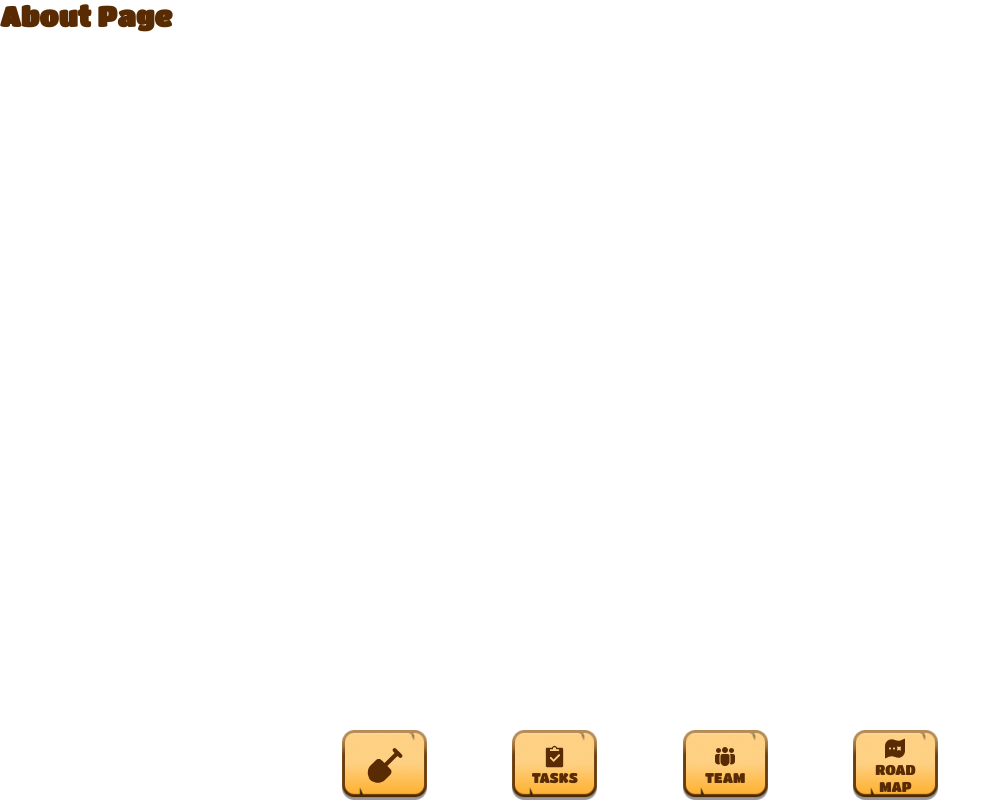
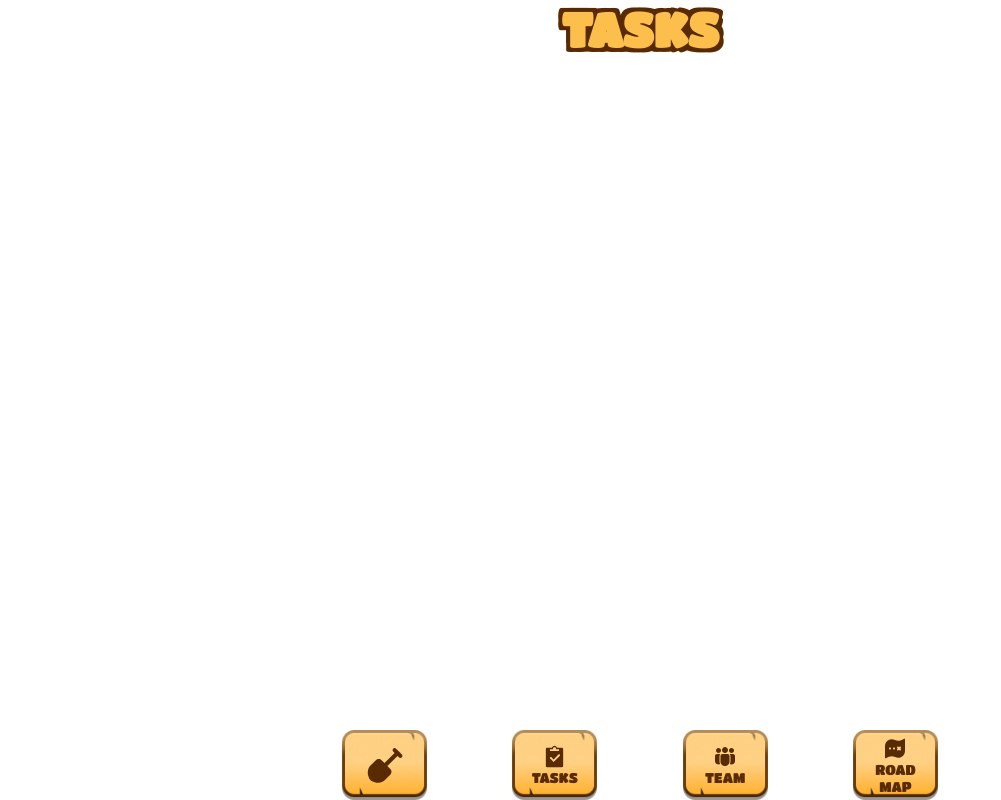
Before and after one commit to Scandal-MyZiK/klondike, a React (Create React App) app: page /tasks in a window 1280 px wide. Shown: the whole page, without its empty margins (0-1001 px from the left). Built offline with nearby package versions, Linux system fonts and the light colour scheme.

Commit message:
text shadow

```diff
--- a/src/App.jsx
+++ b/src/App.jsx
@@ -6,9 +6,9 @@ import Navigation from "./components/Navigation/Navigation";
 import "./app.css";
 
 const Home = lazy(() => import("./pages/Home"));
-const About = lazy(() => import("./pages/About"));
-const Contact = lazy(() => import("./pages/Contact"));
-const Profile = lazy(() => import("./pages/Profile"));
+const Team = lazy(() => import("./pages/Tasks"));
+const Tasks = lazy(() => import("./pages/Team"));
+const RoadMap = lazy(() => import("./pages/RoadMap"));
 
 const App = () => {
   return (
@@ -17,9 +17,9 @@ const App = () => {
         <Suspense fallback={<Loading />}>
           <Routes>
             <Route path="/" element={<Home />} />
-            <Route path="/tasks" element={<About />} />
-            <Route path="/team" element={<Contact />} />
-            <Route path="/roadmap" element={<Profile />} />
+            <Route path="/team" element={<Tasks />} />
+            <Route path="/tasks" element={<Team />} />
+            <Route path="/roadmap" element={<RoadMap />} />
           </Routes>
         </Suspense>
         <Navigation />
--- a/src/app.css
+++ b/src/app.css
@@ -10,6 +10,7 @@ body {
   font-family: "Titan One", sans-serif;
   font-size: 14px;
   line-height: 1.2;
+  font-weight: 400;
   color: rgba(88, 43, 2, 1);
 }
 
--- a/src/components/NavigationItem/style.css
+++ b/src/components/NavigationItem/style.css
@@ -13,3 +13,6 @@
   padding: 5px 7px;
   text-align: center;
 }
+
+.bottom-nav__link.active {
+}
--- a/src/pages/About.jsx
+++ /dev/null
@@ -1,7 +0,0 @@
-import React from "react";
-
-const About = () => {
-  return <h1>About Page</h1>;
-};
-
-export default About;
--- a/src/pages/Contact.jsx
+++ /dev/null
@@ -1,7 +0,0 @@
-import React from "react";
-
-const Contact = () => {
-  return <h1>Contact Page</h1>;
-};
-
-export default Contact;
--- a/src/pages/Home.jsx
+++ b/src/pages/Home.jsx
@@ -1,7 +1,8 @@
 import React from "react";
+import "./pages.css";
 
 const Home = () => {
-  return <h1>Home Page</h1>;
+  return <h2 className="title">Home</h2>;
 };
 
 export default Home;
--- a/src/pages/Profile.jsx
+++ /dev/null
@@ -1,7 +0,0 @@
-import React from "react";
-
-const Profile = () => {
-  return <h1>Profile Page</h1>;
-};
-
-export default Profile;
--- /dev/null
+++ b/src/pages/RoadMap.jsx
@@ -0,0 +1,8 @@
+import React from "react";
+import "./pages.css";
+
+const RoadMap = () => {
+  return <h2 className="title">ROADMAP</h2>;
+};
+
+export default RoadMap;
--- /dev/null
+++ b/src/pages/Tasks.jsx
@@ -0,0 +1,8 @@
+import React from "react";
+import "./pages.css";
+
+const Tasks = () => {
+  return <h2 className="title">TASKS</h2>;
+};
+
+export default Tasks;
--- /dev/null
+++ b/src/pages/Team.jsx
@@ -0,0 +1,8 @@
+import React from "react";
+import "./pages.css";
+
+const Team = () => {
+  return <h2 className="title">TEAM</h2>;
+};
+
+export default Team;
--- /dev/null
+++ b/src/pages/pages.css
@@ -0,0 +1,18 @@
+.title {
+  font-size: 48px;
+  text-align: center;
+  color: #fdbf4c;
+  background: linear-gradient(
+    90deg,
+    rgba(254, 208, 131, 1),
+    rgba(255, 174, 39, 1)
+  );
+  -webkit-background-clip: text;
+  background-clip: text;
+  text-shadow: 2px 2px 0 rgba(88, 43, 2, 1), -2px 2px 0 rgba(88, 43, 2, 1),
+    2px -2px 0 rgba(88, 43, 2, 1), -2px -2px 0 rgba(88, 43, 2, 1),
+    3px 3px 0 rgba(88, 43, 2, 1), -3px 3px 0 rgba(88, 43, 2, 1),
+    3px -3px 0 rgba(88, 43, 2, 1), -3px -3px 0 rgba(88, 43, 2, 1),
+    4px 4px 0 rgba(88, 43, 2, 1), -4px 4px 0 rgba(88, 43, 2, 1),
+    4px -4px 0 rgba(88, 43, 2, 1), -4px -4px 0 rgba(88, 43, 2, 1);
+}
```
